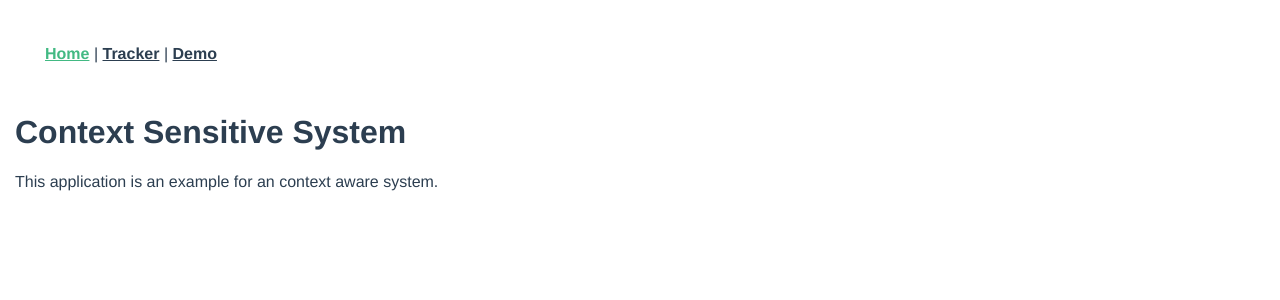
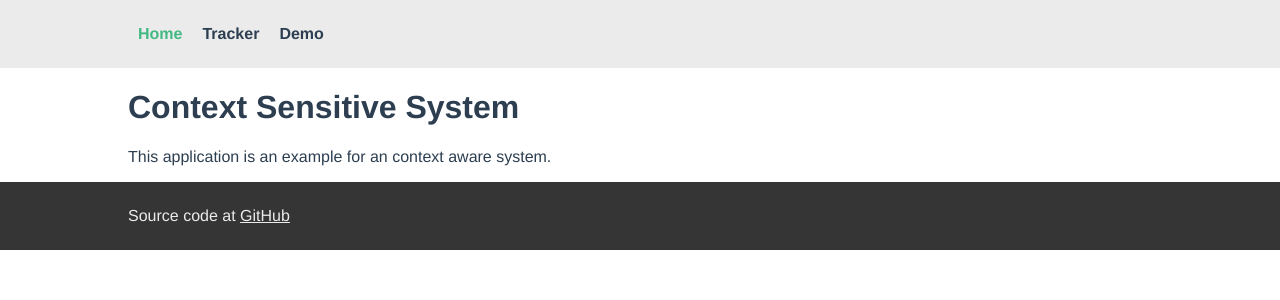
Before and after one commit to weberandreaseu/css, a Vue app in the folder web/: page / in a window 1280 px wide. Shown: the top 300 px of the page. Built offline with nearby package versions, Linux system fonts and the light colour scheme.

Commit message:
Make ui nicer

```diff
--- a/web/src/App.vue
+++ b/web/src/App.vue
@@ -1,37 +1,63 @@
 <template>
   <div id="app">
     <div id="nav">
-      <router-link to="/">Home</router-link> |
-      <router-link to="/tracker">Tracker</router-link> |
-      <router-link to="/demo">Demo</router-link>
+      <div class="container">
+        <router-link to="/">Home</router-link>
+        <router-link to="/tracker">Tracker</router-link>
+        <router-link to="/demo">Demo</router-link>
+      </div>
     </div>
     <div class="container">
-      <router-view/>
+      <router-view />
     </div>
+    <footer>
+      <div class="container">
+        Source code at
+        <a href="https://github.com/weberandreaseu/css">GitHub</a>
+      </div>
+    </footer>
   </div>
 </template>
 
 <style>
 body {
   margin: 0;
-  padding: 15px;
+  /* padding: 15px; */
 }
 #app {
-  font-family: 'Avenir', Helvetica, Arial, sans-serif;
+  font-family: "Avenir", Helvetica, Arial, sans-serif;
   -webkit-font-smoothing: antialiased;
   -moz-osx-font-smoothing: grayscale;
   color: #2c3e50;
 }
 #nav {
-  padding: 30px;
+  padding: 25px 0;
+  background-color: #ebebeb;
 }
 
 #nav a {
   font-weight: bold;
   color: #2c3e50;
+  margin: 0 10px;
+  text-decoration: none;
 }
 
 #nav a.router-link-exact-active {
   color: #42b983;
 }
+
+footer {
+  padding: 25px 15px;
+  background-color: #353535;
+  color: #ebebeb;
+}
+
+footer a {
+  color: #ebebeb;
+}
+.container {
+  margin: 0 auto;
+  max-width: 1024px;
+  padding: 0 15px;
+}
 </style>
--- a/web/src/views/Tracker.vue
+++ b/web/src/views/Tracker.vue
@@ -140,9 +140,9 @@ export default {
 }
 
 .success {
-    background-color: #c8ffdb;;
-    border-left: 10px solid #00b528;
-    color: #00b528;
+    background-color: #c7ffe6;
+    border-left: 10px solid #42b983;
+    color: #42b983;
 }
 
 ul.sensor-values {
```
